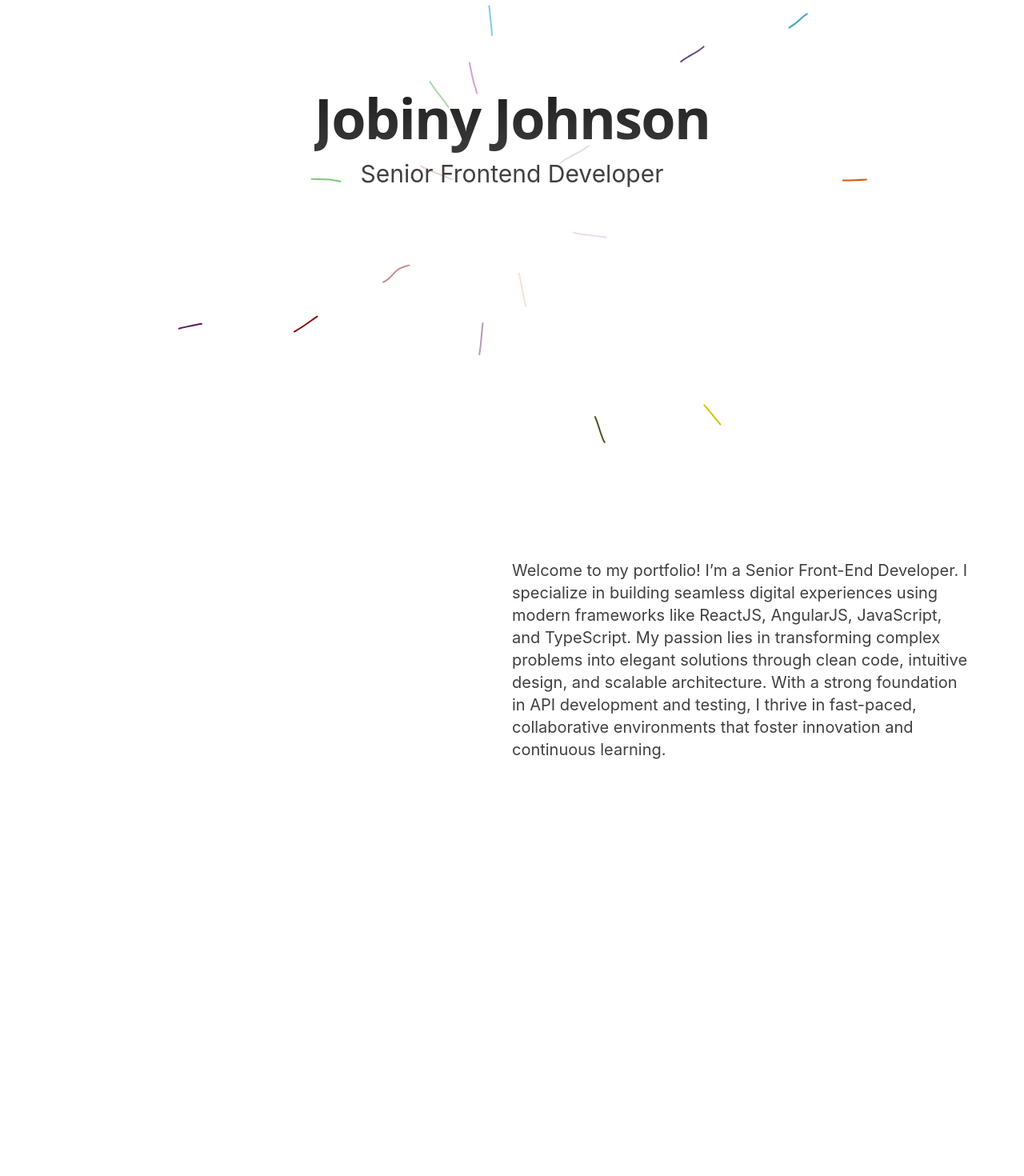
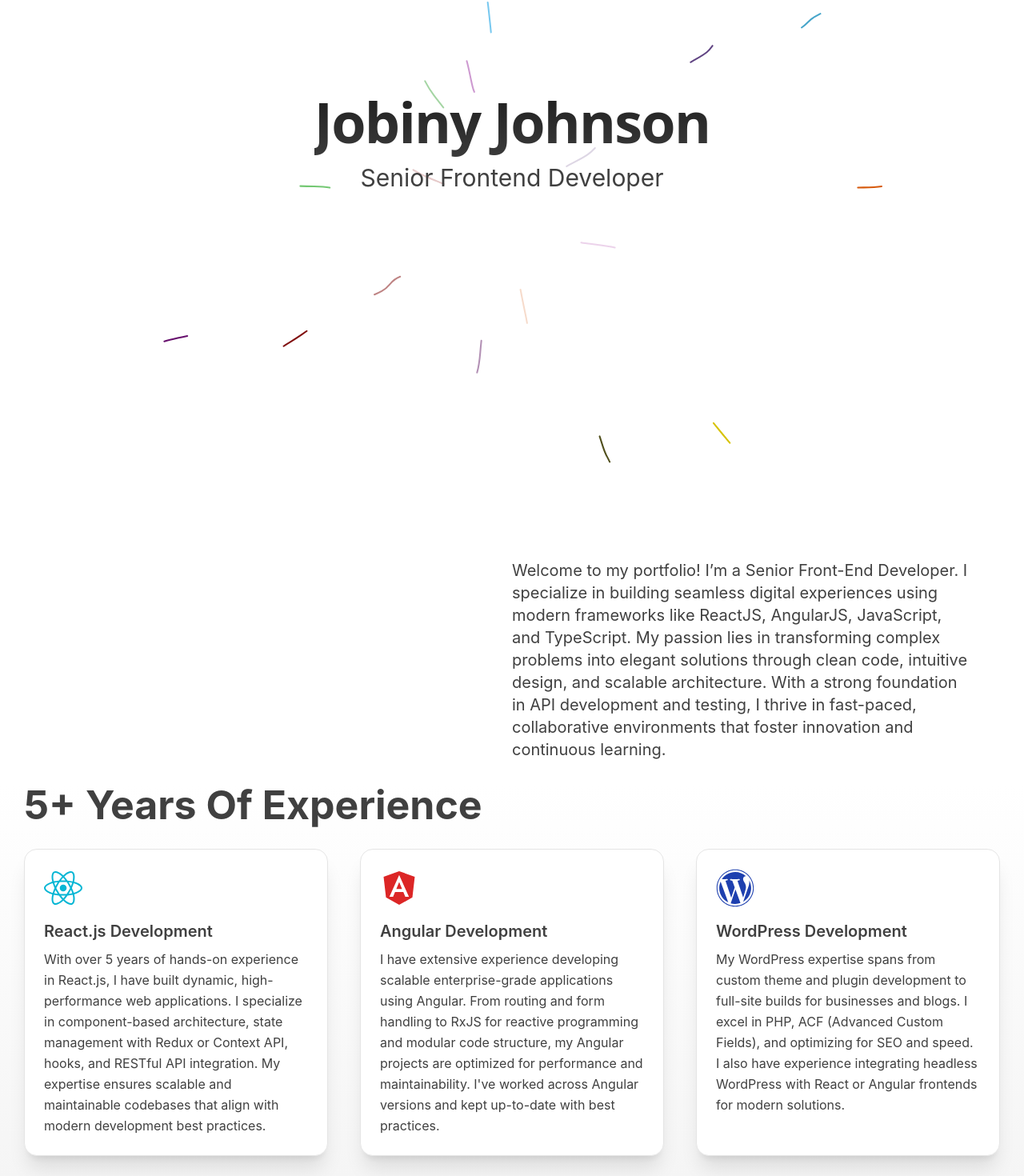
Before and after one commit to jobinijohnson07/portfolio, a React (Create React App) app: page / in a window 1280 px wide. Shown: the part 185-1655 px from the top of the page at 80% size. Before the commit the page ends 1166 px from the top, so only its background shows below. Built offline with nearby package versions, Linux system fonts and the light colour scheme.

Commit message:
experience section completed

```diff
--- a/package.json
+++ b/package.json
@@ -12,6 +12,7 @@
     "motion": "^12.12.1",
     "react": "^19.1.0",
     "react-dom": "^19.1.0",
+    "react-icons": "^5.5.0",
     "react-router-dom": "^7.6.0",
     "react-scripts": "5.0.1",
     "sass": "^1.89.0",
--- a/src/Routes/routes.js
+++ b/src/Routes/routes.js
@@ -3,6 +3,7 @@ import { Route, Routes } from 'react-router-dom';
 import Header from '../components/Header/Header.js';
 import { BackgroundLinesDemo } from '../components/LandingPage/LandingPage.js';
 import About from '../components/About/About.js';
+import Experience from '../components/Experience/Experience.js';
 
 const RouteComponent = () => {
   return (
@@ -10,6 +11,7 @@ const RouteComponent = () => {
       <Header />
       <BackgroundLinesDemo />
       <About />
+      <Experience />
     </>
   );
 };
--- /dev/null
+++ b/src/components/Experience/Experience.js
@@ -0,0 +1,50 @@
+import React from "react";
+import { FaReact, FaAngular, FaWordpress } from "react-icons/fa";
+import './Experience.scss';
+
+const experiences = [
+  {
+    title: "React.js Development",
+    description: `With over 5 years of hands-on experience in React.js, I have built dynamic, high-performance web applications. I specialize in component-based architecture, state management with Redux or Context API, hooks, and RESTful API integration. My expertise ensures scalable and maintainable codebases that align with modern development best practices.`,
+    icon: <FaReact className="text-cyan-500" />,
+  },
+  {
+    title: "Angular Development",
+    description: `I have extensive experience developing scalable enterprise-grade applications using Angular. From routing and form handling to RxJS for reactive programming and modular code structure, my Angular projects are optimized for performance and maintainability. I've worked across Angular versions and kept up-to-date with best practices.`,
+    icon: <FaAngular className="text-red-600" />,
+  },
+  {
+    title: "WordPress Development",
+    description: `My WordPress expertise spans from custom theme and plugin development to full-site builds for businesses and blogs. I excel in PHP, ACF (Advanced Custom Fields), and optimizing for SEO and speed. I also have experience integrating headless WordPress with React or Angular frontends for modern solutions.`,
+    icon: <FaWordpress className="text-blue-800" />,
+  },
+];
+
+const Experience = () => {
+  return (
+    <div className="experience-section bg-gradient-to-b from-white to-neutral-100 dark:from-black dark:to-neutral-900 text-black dark:text-white">
+      <h2 className="experience-content max-w-xl text-sm md:text-lg text-neutral-700 dark:text-neutral-400">
+        5+ Years Of Experience
+      </h2>
+      <div className="grid grid-cols-1 md:grid-cols-3 gap-10 max-w-7xl mx-auto animate-fade-in">
+        {experiences.map((exp, index) => (
+          <div
+            key={index}
+            className="experience-card group relative bg-white dark:bg-neutral-900 text-neutral-700 dark:text-neutral-400 p-6 rounded-2xl shadow-xl border border-neutral-200 dark:border-neutral-700 transition-all duration-300 hover:scale-105 hover:shadow-2xl"
+          >
+            <div className="text-5xl mb-4">{exp.icon}</div>
+            <h3 className="text-xl font-semibold mb-2 group-hover:text-blue-500 transition-colors duration-200">
+              {exp.title}
+            </h3>
+            <p className="text-base leading-relaxed">
+              {exp.description}
+            </p>
+            <div className="absolute top-0 left-0 w-full h-1 bg-gradient-to-r from-blue-500 to-purple-500 scale-x-0 group-hover:scale-x-100 transition-transform duration-300 origin-left rounded-t-2xl"></div>
+          </div>
+        ))}
+      </div>
+    </div>
+  );
+};
+
+export default Experience;
--- /dev/null
+++ b/src/components/Experience/Experience.scss
@@ -0,0 +1,33 @@
+.experience-section {
+  padding: 0px 30px 30px 30px;
+  .experience-content {
+    font-size: 50px;
+    font-weight: bold;
+    line-height: 50px;
+    padding-bottom: 30px;
+  }
+  .experience-card {
+    position: relative;
+    overflow: hidden;
+
+    &:hover {
+      .experience-icon {
+        transform: rotate(360deg);
+        transition: transform 0.6s ease;
+      }
+    }
+  }
+  @keyframes fadeIn {
+    from {
+      opacity: 0;
+      transform: translateY(40px);
+    }
+    to {
+      opacity: 1;
+      transform: translateY(0);
+    }
+  }
+  .animate-fade-in {
+    animation: fadeIn 1s ease-out both;
+  }
+}
--- a/src/components/LandingPage/LandingPage.js
+++ b/src/components/LandingPage/LandingPage.js
@@ -1,17 +1,18 @@
 import { BackgroundLines } from '../../ui/background-lines.tsx';
-import './LandingPage.scss'
+import './LandingPage.scss';
 
 export function BackgroundLinesDemo() {
   return (
-    <div className="landingpage-section bg-white dark:bg-black text-black dark:text-white">
-      <BackgroundLines className="flex items-center justify-center w-full flex-col px-4">
+    <div className="landingpage-section relative z-10 bg-white dark:bg-black text-black dark:text-white">
+      <BackgroundLines className="absolute inset-0 z-0 pointer-events-none" />
+      <div className="relative z-10 flex flex-col items-center justify-center min-h-[60vh] px-4 pt-32 pb-24 text-center">
         <h2 className="bg-clip-text name-content text-transparent text-center bg-gradient-to-b from-neutral-900 to-neutral-700 dark:from-neutral-600 dark:to-white text-2xl md:text-4xl lg:text-7xl font-sans py-2 md:py-10 relative z-20 font-bold tracking-tight">
           Jobiny Johnson
         </h2>
         <p className="max-w-xl position-content mx-auto text-sm md:text-lg text-neutral-700 dark:text-neutral-400 text-center">
           Senior Frontend Developer
         </p>
-      </BackgroundLines>
+      </div>
     </div>
   );
 }
--- a/src/components/LandingPage/LandingPage.scss
+++ b/src/components/LandingPage/LandingPage.scss
@@ -1,13 +1,34 @@
-.landingpage-section{
+// .landingpage-section{
+//    overflow: hidden;
+//   position: relative;
+//   z-index: 10;
+//   padding-top: 100px; // Space below header
+//   padding-bottom: 80px; // Space before next section
+//   min-height: 80vh;
+//    .name-content{
+//       font-size: 70px;
+//       text-align: center;
+//       line-height: 40px;
+//       margin-top: -45%;
+//    }
+//    .position-content{
+//       font-size: 30px;
+//       text-align: center;
+//       line-height: 20px;
+//    }
+// }
+.landingpage-section {
+  position: relative;
+  height: 100vh;
   overflow: hidden;
-   height: 100vh;
-   .name-content{
+  .name-content {
    font-size: 70px;
    text-align: center;
    line-height: 40px;
-      margin-top: -45%;
+   margin-top: 6%;
   }
-   .position-content{
+
+  .position-content {
     font-size: 30px;
        text-align: center;
       line-height: 20px;
```
Also changed, not shown: src/components/About/About.js (+5 -5 lines), 1 other file (tests, documents, lock files or other folders). Lines whose indentation alone changed are shown as unchanged.
